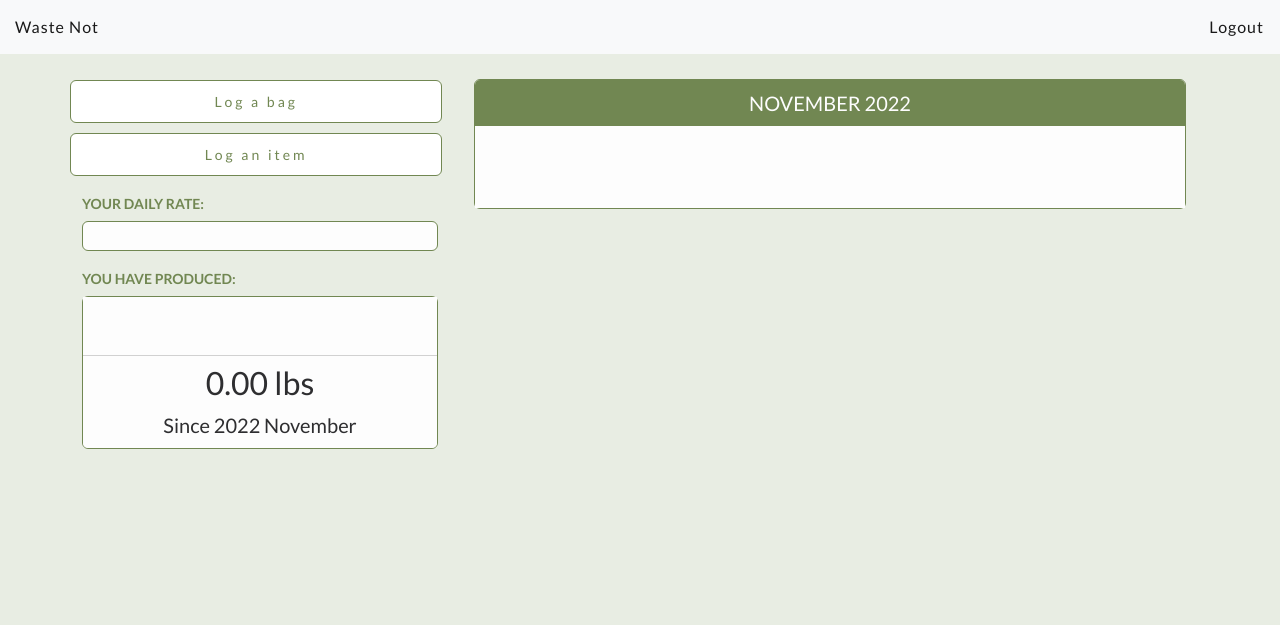
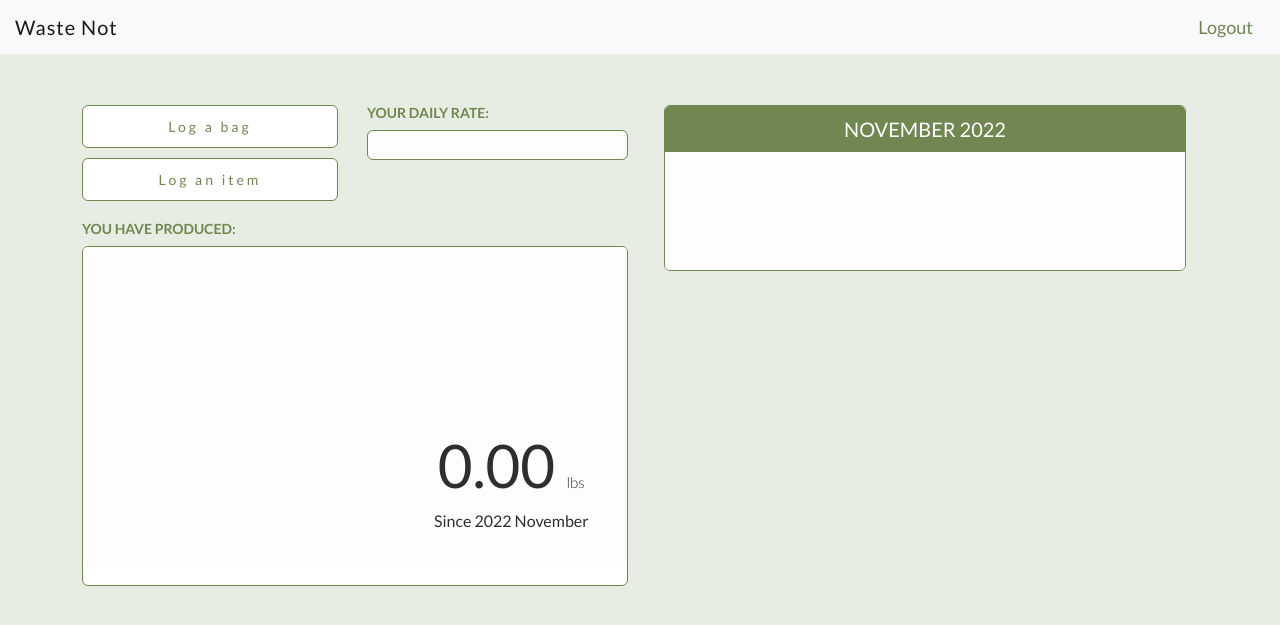
Before and after one commit to MartaSolomianko/waste-management-project, a Flask app: page /profile in a window 1280 px wide. Shown: the top 625 px of the page. Run offline with Flask 2, Linux system fonts and the light colour scheme; the visitor is signed in with stand-in values (Sample User, id 1); data comes from the database, SQL or seed files in the repository; data that the repository does not hold is empty.

Commit message:
WIP styling user profile

```diff
--- a/static/css/profile.css
+++ b/static/css/profile.css
@@ -14,7 +14,12 @@ h3 {
   }
 
 #pie-chart-card {
+    padding-bottom: 20px;
     margin-bottom: 40px;
+}
+
+#pie-chart-header {
+    background-color: #fdfdfd;
 }
 
 /* USER PROFILE RECORDS */
@@ -41,11 +46,37 @@ h3 {
 
 }
 
+#daily-rate-padding {
+    margin-top: 25px;
+}
+
+#lifetime-total {
+    font-style: normal;
+    font-weight: 400;
+    font-size: 60px;
+    text-align: center;
+
+}
+
+#lifetime-buffer {
+    margin-top: 150px;
+}
+
+#weight-label {
+    font-style: normal;
+    font-weight: 300;
+    font-size: 15px;
+}
+
 #display-record {
     padding-top: 30px;
     padding-left: 50px;
     padding-right: 50px;
-    padding-bottom: 20px;
+    padding-bottom: 40px;
+}
+
+.container {
+    padding-top: 25px;
 }
 
 .container .card {
@@ -66,11 +97,15 @@ h3 {
 
 .container .card-body {
     background-color: #fdfdfd;
-    color: #718752;
+    color: #2E2E30;
+    text-align: center;
+
+
 }
 
 .container .card-footer {
     background-color: #fdfdfd;
+    border: 0;
     font-style: normal;
     font-weight: 400;
     font-size: 20px;
--- a/static/css/styles.css
+++ b/static/css/styles.css
@@ -5,7 +5,8 @@ body {
 }
 
 .flash-msg {
-  padding-top: 10px;
+  color: #718752;
+  padding-top: 30px;
   padding-left: 70px;
   align-items: baseline;
 }
@@ -22,7 +23,7 @@ body {
 .navbar .navbar-brand {
   font-style: normal;
   font-weight: 400;
-  font-size: 16px;
+  font-size: 20px;
   line-height: 44px;
   letter-spacing: 1px;
   display: flex;
@@ -30,3 +31,17 @@ body {
   gap: 10px;
   padding-left: 15px;
 }
+
+#logout-btn {
+  background-color: rgba(0, 0, 0, 0);
+  border: 0;
+  color:#718752;
+  margin-right: 15px;
+  font-size: 18px;
+}
+
+#logout-btn:hover {
+  background-color: #718752;
+  color: white;
+
+}
--- a/static/profile.js
+++ b/static/profile.js
@@ -261,7 +261,7 @@ function showTotalWaste() {
             const showTotal = document.querySelector('#lifetime-total');
             // .toFixed keeps the user total to two decimal places
             userTotal = userTotal.toFixed(2);
-            showTotal.innerText = `${userTotal} lbs`;
+            showTotal.innerHTML = `${userTotal} <span id="weight-label">lbs</span>`;
 
         });
     }
@@ -277,7 +277,7 @@ function showDailyRate() {
 
         const showDailyRate = document.querySelector('#daily-rate');
         userDailyRate = userDailyRate.toFixed(2);
-        showDailyRate.innerText = `${userDailyRate} lbs/day`;
+        showDailyRate.innerHTML = `${userDailyRate} <span id="weight-label">lbs/day</span>`;
     });
 }
 
--- a/templates/base.html
+++ b/templates/base.html
@@ -33,7 +33,7 @@
     <nav class="navbar bg-light">
       <a class="navbar-brand" href="/profile">Waste Not</a>
         <!-- <a class="navbar-brand" id="user-profile" href="/profile">Profile</a> -->
-        <a class="navbar-brand" id="logout-btn" href="/profile/logout">Logout</a>
+        <a id="logout-btn" class="btn btn-primary" href="/profile/logout">Logout</a>
       {% endif %}
     </nav>
     <!-- Flash messages -->
--- a/templates/profile.html
+++ b/templates/profile.html
@@ -17,44 +17,63 @@
 <!------------- USER INFO -------------------------------------->
 <input type="hidden" id="user-id" value="{{ session.get('user_id') }}">
 
-<!---------------- PIE CHART ----------------------------------------->
+
+<!-------------- USER PROFILE ---------------------------------->
 <div class="container">
   <div class="row">
-    <div class="col-4">
+
+        <div class="col-6">
         <div class="row">
+
+<!-------------- BUTTONS TO LOG A NEW RECORD ------------------->
+        <div class="col-6">
         <button id="log-bag" class="btn btn-primary" data-bs-toggle="modal" data-bs-target="#show-log-bag-modal">Log a bag</button>
         <a href="/profile/search" id="log-item-btn" class="btn btn-primary">Log an item</a>
         </div>
 
+<!-------------- DAILY RATE CARD ------------------------------->
+        <div id="daily-rate-padding" class="col-6">
         <h3>Your daily rate:</h3>
         <div id="daily-rate-card" class="card">
         <h2 id="daily-rate"></h2>
         </div>
+        </div>
+        </div>
+
+<!-------------- PIE CHART -------------------------------------->
         <h3>You have produced:</h3>
         <div id="pie-chart-card" class="card">
+        <div id="pie-chart-header" class="card-header"></div>
         <div class="card-body">
+        <div class="row">
+        <div class="col-7">
 <!-- pie chart and counter of user's lifetime totals-->
             <div id="display-pie-chart">
             <canvas id="piechart"></canvas>
             </div>
             </div>
-            <div class="card-footer">
+
+            <div id="lifetime-buffer" class="col-5">
             {% if records_dict %}
-
             <h2 id="lifetime-total"></h2>
             <div id="start-date">Since {{ start_date }}</div>
             {% endif %}
             </div>
             </div>
+
+            </div>
+            <div class="card-footer"></div>
+            </div>
             </div>
 
-<!----------------- BUTTONS TO LOG A NEW RECORD ------------------------------->
-    <div class="col-8">
+
+
 
 
 
 <!----------------- SHOW USER RECORDS AS GRID ON PROFILE ---------------------->
 <br>
+<div class="col-6">
   <div class="container carousel">
   <!-- Swiper -->
     <div dir="rtl" class="swiper mySwiper">
@@ -80,11 +99,13 @@
                   </div>
 
                 </div>
+                <div class="card-footer">
+                  <div class="swiper-pagination"></div>
+                </div>
               </div>
             </div>
         {% endfor %}
       </div>
-        <div class="swiper-pagination"></div>
         <div class="swiper-button-next"></div>
         <div class="swiper-button-prev"></div>
     </div>
```
Lines whose indentation alone changed are shown as unchanged.
